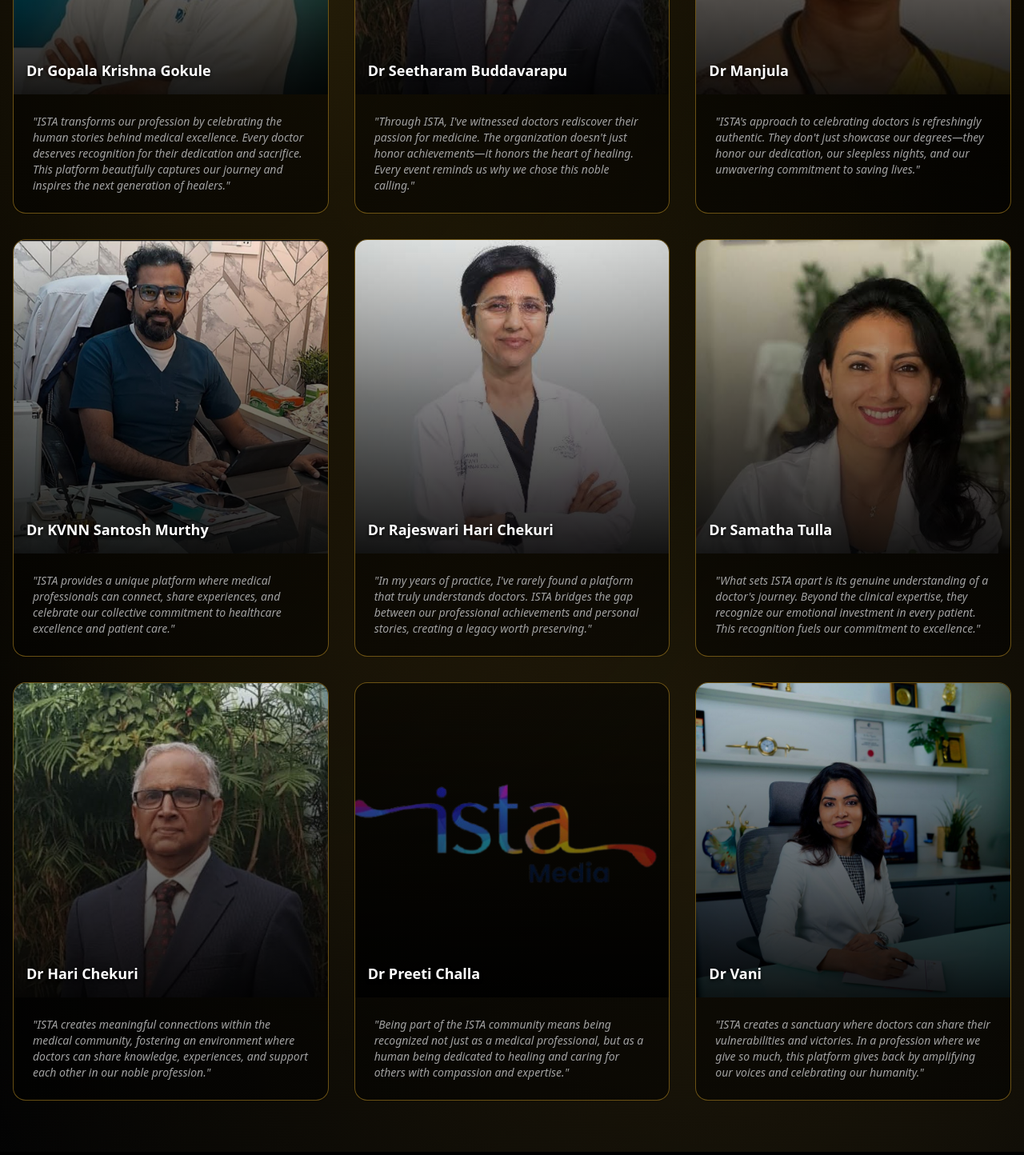
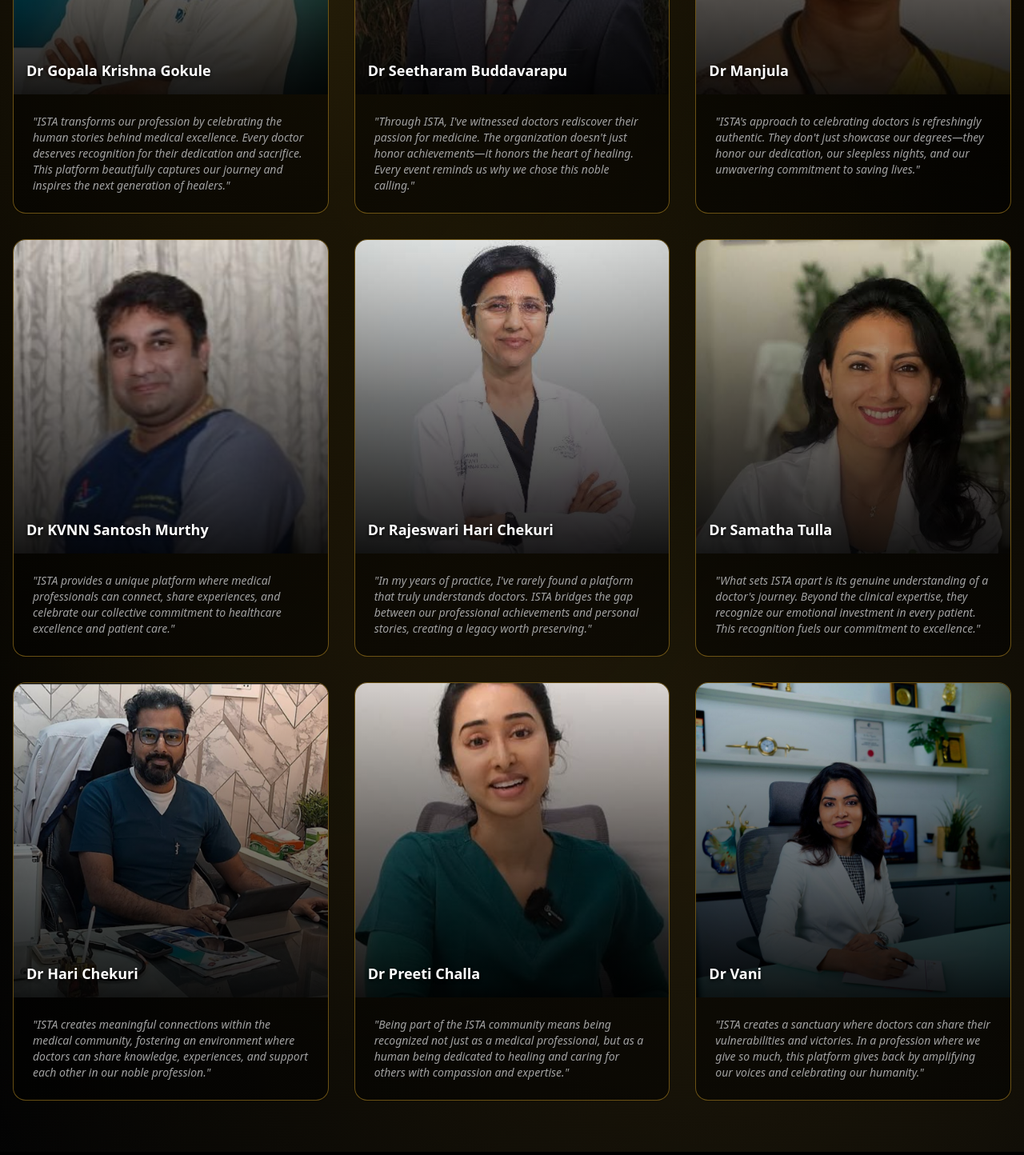
Before and after one commit to growbeyyond/golden-reg-master, a React (Vite) app: page / in a window 1280 px wide. Shown: the part 8866-10310 px from the top of the page at 80% size. Built offline with nearby package versions, Linux system fonts and the light colour scheme.

Commit message:
Fix doctor image swap
Replace Dr. Hari Chekuri's image with the correct image for Dr. KVNN Santosh Murthy, and update Dr. Preeti Challa's image.

```diff
--- a/src/components/LandingPage.tsx
+++ b/src/components/LandingPage.tsx
@@ -74,7 +74,7 @@ const DOCTORS = [
   },
   {
     name: "Dr KVNN Santosh Murthy",
-    image: "/lovable-uploads/5f6511ad-b869-47d1-ac4f-baa8aa3f2fa1.png",
+    image: "/lovable-uploads/d0daa190-d243-44cb-bf66-fd91e5f3cd9f.png",
     quote: "ISTA provides a unique platform where medical professionals can connect, share experiences, and celebrate our collective commitment to healthcare excellence and patient care."
   },
   {
@@ -89,12 +89,12 @@ const DOCTORS = [
   },
   {
     name: "Dr Hari Chekuri",
-    image: "/lovable-uploads/742f39e6-a38a-46f8-aa50-454ea741cecb.png",
+    image: "/lovable-uploads/5f6511ad-b869-47d1-ac4f-baa8aa3f2fa1.png",
     quote: "ISTA creates meaningful connections within the medical community, fostering an environment where doctors can share knowledge, experiences, and support each other in our noble profession."
   },
   {
     name: "Dr Preeti Challa",
-    image: "/lovable-uploads/8b43851e-5291-4bd7-849f-7ec576eb7d86.png",
+    image: "/lovable-uploads/74242f09-0263-419c-bc80-ac7508e05126.png",
     quote: "Being part of the ISTA community means being recognized not just as a medical professional, but as a human being dedicated to healing and caring for others with compassion and expertise."
   },
   {
```
Also changed, not shown: public/lovable-uploads/74242f09-0263-419c-bc80-ac7508e05126.png (added), public/lovable-uploads/d0daa190-d243-44cb-bf66-fd91e5f3cd9f.png (added).
